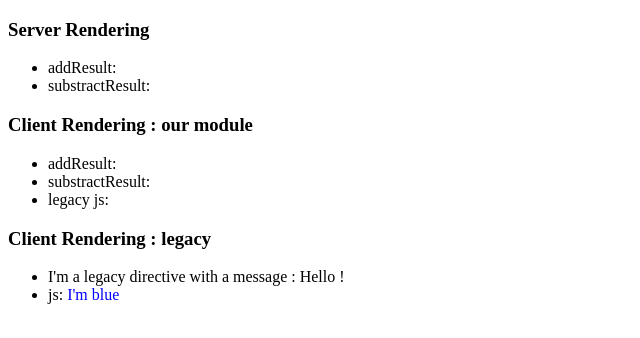
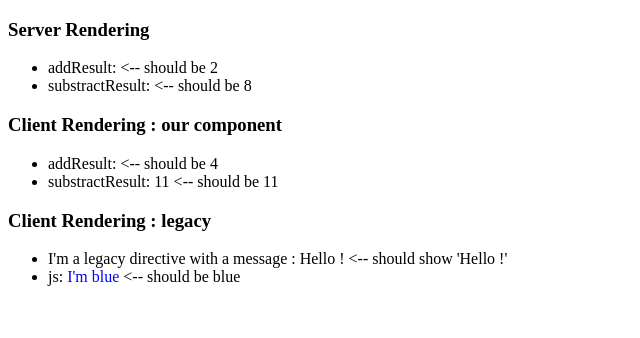
Before and after one commit to antogyn/es6-angular-webpack-fullstack, a website built with webpack: page app/views/home.html in a window 1280 px wide. Shown: the whole page, without its empty margins (0-640 px from the left). Built offline with nearby package versions, Linux system fonts and the light colour scheme; some packages are replaced by stand-ins of ours.

Commit message:
Add working es6 angular component

```diff
--- a/app-es6.js
+++ b/app-es6.js
@@ -16,6 +16,8 @@ app.use('/dist/', express.static(path.resolve('./dist'), { maxAge: 1 }));
 // to serve sources
 if (process.env.NODE_ENV === 'development') {
   app.use('/public/', express.static(path.resolve('./public'), {maxAge: 1}));
+  app.use('/shared', express.static(path.resolve('./shared'), {maxAge: 1}));
+  app.use('/legacy_modules/', express.static(path.resolve('./legacy_modules'), {maxAge: 1}));
 }
 
 app.listen(8080);
--- a/app/views/home.html
+++ b/app/views/home.html
@@ -5,35 +5,26 @@
   <title><%= pageTitle %></title>
 </head>
 
-<body ng-app="Home">
+<body ng-app="Es6App">
 
 <section>
   <h3>Server Rendering</h3>
 
   <ul>
     <li>
-      addResult: <%= addResult %>
+      addResult: <%= addResult %> <-- should be 2
     </li>
     <li>
-      substractResult: <%= substractResult %>
+      substractResult: <%= substractResult %> <-- should be 8
     </li>
   </ul>
 </section>
 
 <section>
-  <h3>Client Rendering : our module</h3>
+  <h3>Client Rendering : our component</h3>
 
   <ul>
-    <li>
-      addResult: <%= addResult %>
-    </li>
-    <li>
-      substractResult: <%= substractResult %>
-    </li>
-    <li>
-      legacy js:
-    </li>
-
+    <shiny></shiny>
   </ul>
 </section>
 
@@ -42,10 +33,10 @@
 
   <ul>
     <li>
-      <legacy></legacy>
+      <legacy></legacy> <-- should show 'Hello !'
     </li>
     <li>
-      js: <span id="legacy-js">I'm blue</span>
+      js: <span id="legacy-js">I'm blue</span> <-- should be blue
     </li>
 
   </ul>
--- a/public/app.js
+++ b/public/app.js
@@ -6,7 +6,11 @@ import 'expose?angular!angular';
 import '../legacy_modules/js/blue';
 import '../legacy_modules/components/legacy';
 
+// Import our new component
+import ShinyComponent from '../public/components/shiny/shiny';
+
 export default angular
-  .module('Home', [
-    'LegacyModule'
+  .module('Es6App', [
+    'LegacyModule',
+    ShinyComponent
   ]);
--- /dev/null
+++ b/public/components/shiny/shiny.controller.js
@@ -0,0 +1,13 @@
+export default class ShinyController {
+  constructor(shinyService) {
+    this._shinyService = shinyService;
+    this.init();
+  }
+
+  init() {
+    this.addResult = this._shinyService.add(2, 2);
+    this.substractResult = this._shinyService.substract(15 , 4);
+  }
+}
+
+ShinyController.$inject = ['shinyService'];
--- /dev/null
+++ b/public/components/shiny/shiny.directive.js
@@ -0,0 +1,25 @@
+const template = `
+<li>
+  addResult: {{ ctrl.addResult }} <-- should be 4
+</li>
+<li>
+  substractResult: {{ ctrl.substractResult }} <-- should be 11
+</li>
+`;
+
+const ShinyDirective = () => {
+  return {
+    scope: {},
+    restrict: 'E',
+    controller: 'shinyController',
+    controllerAs: 'ctrl',
+    bindToController: {
+      addResult: '@'
+    },
+    template: template
+  };
+};
+
+export default ShinyDirective;
+
+ShinyDirective.$inject = []; // not necessary if empty
--- /dev/null
+++ b/public/components/shiny/shiny.js
@@ -0,0 +1,10 @@
+import ShinyService from './shiny.service.js';
+import ShinyController from './shiny.controller.js';
+import ShinyDirective from './shiny.directive.js';
+
+export default angular
+  .module('ShinyComponent', [])
+  .service('shinyService', ShinyService)
+  .controller('shinyController', ShinyController)
+  .directive('shiny', ShinyDirective)
+  .name;
--- /dev/null
+++ b/public/components/shiny/shiny.service.js
@@ -0,0 +1,15 @@
+import * as sharedMath from '../../../shared/services/sharedMath.js';
+
+export default class ShinyService {
+  constructor() {
+  }
+
+  add(a, b) {
+    return sharedMath.add(a, b);
+  }
+
+  substract(a, b) {
+    return sharedMath.substract(a, b)
+  }
+
+}
```
Also changed, not shown: app/services/home.js (deleted).
